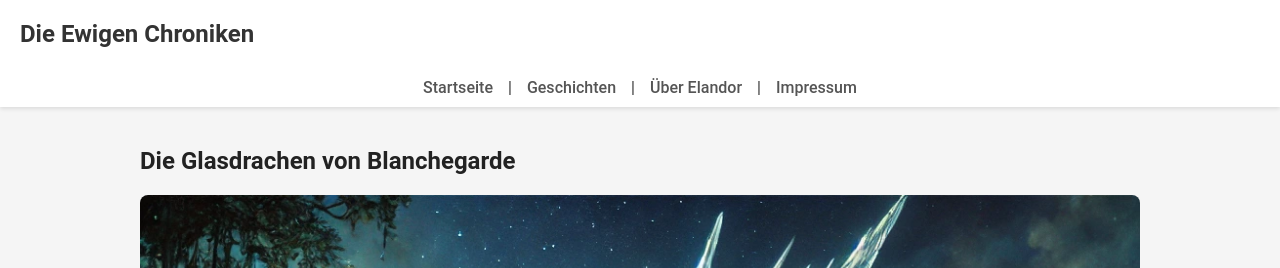
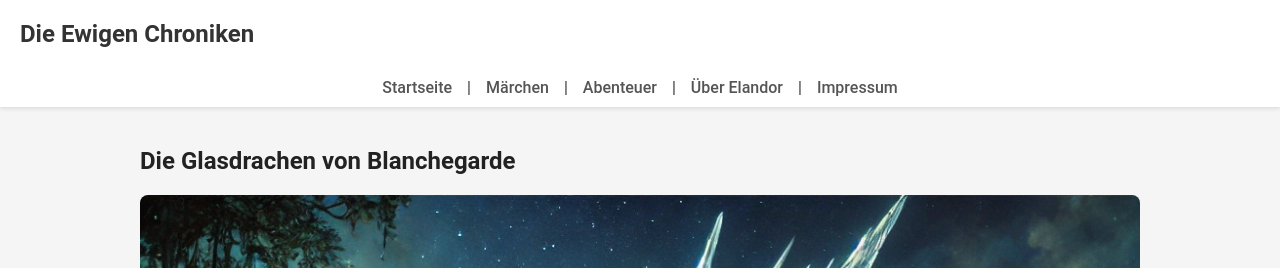
Before and after one commit to RainerGewalt/chroniken-aus-elandor, a Jekyll site: the page built from _stories/die-glasdrachen-von-blanchegarde.md, in a window 1280 px wide. Shown: the top 268 px of the page. Built offline with Jekyll 4.4.1, drawn with Linux system fonts in a browser that asks for light colours.

Commit message:
books init

```diff
--- a/_config.yml
+++ b/_config.yml
@@ -9,7 +9,9 @@ collections:
   stories:
     output: true
     permalink: /_stories/:title/
-
+  books:
+    output: true
+    permalink: /books/:path/
 defaults:
   - scope:
       path: ""
--- a/_layouts/default.html
+++ b/_layouts/default.html
@@ -11,7 +11,8 @@
     <h1><a href="{{ '/' | relative_url }}">{{ site.title }}</a></h1>
     <nav>
         <a href="{{ '/' | relative_url }}" {% if page.url == "/" %}class="active"{% endif %}>Startseite</a> |
-        <a href="{{ '/stories/' | relative_url }}" {% if page.url == "/stories/" %}class="active"{% endif %}>Geschichten</a> |
+        <a href="{{ '/stories/' | relative_url }}" {% if page.url == "/stories/" %}class="active"{% endif %}>Märchen</a> |
+        <a href="{{ '/stories/' | relative_url }}" {% if page.url == "/books/" %}class="active"{% endif %}>Abenteuer</a> |
         <a href="{{ '/about/' | relative_url }}" {% if page.url == "/about/" %}class="active"{% endif %}>Über Elandor</a> |
         <a href="{{ '/impressum/' | relative_url }}" {% if page.url == "/impressum/" %}class="active"{% endif %}>Impressum</a>
     </nav>
--- a/_layouts/story.html
+++ b/_layouts/story.html
@@ -10,10 +10,11 @@
 <header>
     <h1><a href="{{ '/' | relative_url }}">{{ site.title }}</a></h1>
     <nav>
-        <a href="{{ '/' | relative_url }}">Startseite</a> |
-        <a href="{{ '/stories/' | relative_url }}">Geschichten</a> |
-        <a href="{{ '/about/' | relative_url }}">Über Elandor</a> |
-        <a href="{{ '/impressum/' | relative_url }}">Impressum</a>
+        <a href="{{ '/' | relative_url }}" {% if page.url == "/" %}class="active"{% endif %}>Startseite</a> |
+        <a href="{{ '/stories/' | relative_url }}" {% if page.url == "/stories/" %}class="active"{% endif %}>Märchen</a> |
+        <a href="{{ '/stories/' | relative_url }}" {% if page.url == "/books/" %}class="active"{% endif %}>Abenteuer</a> |
+        <a href="{{ '/about/' | relative_url }}" {% if page.url == "/about/" %}class="active"{% endif %}>Über Elandor</a> |
+        <a href="{{ '/impressum/' | relative_url }}" {% if page.url == "/impressum/" %}class="active"{% endif %}>Impressum</a>
     </nav>
 </header>
 <main>
--- a/_pages/stories.html
+++ b/_pages/stories.html
@@ -1,10 +1,11 @@
 ---
 layout: default
-title: "Geschichten"
+title: "Märchen"
 permalink: /stories/
 ---
 
-<h1>Geschichten aus Elandor</h1>
+<h1>Märchen aus Elandor</h1>
+
 <ul>
     {% for story in site.stories %}
     <li>
```
Also changed, not shown: _books/die-ewigen-chroniken-erwachen/index.md (added, +6 -0 lines), _books/die-ewigen-chroniken-erwachen/kapitel-1.md (added, +6 -0 lines).
